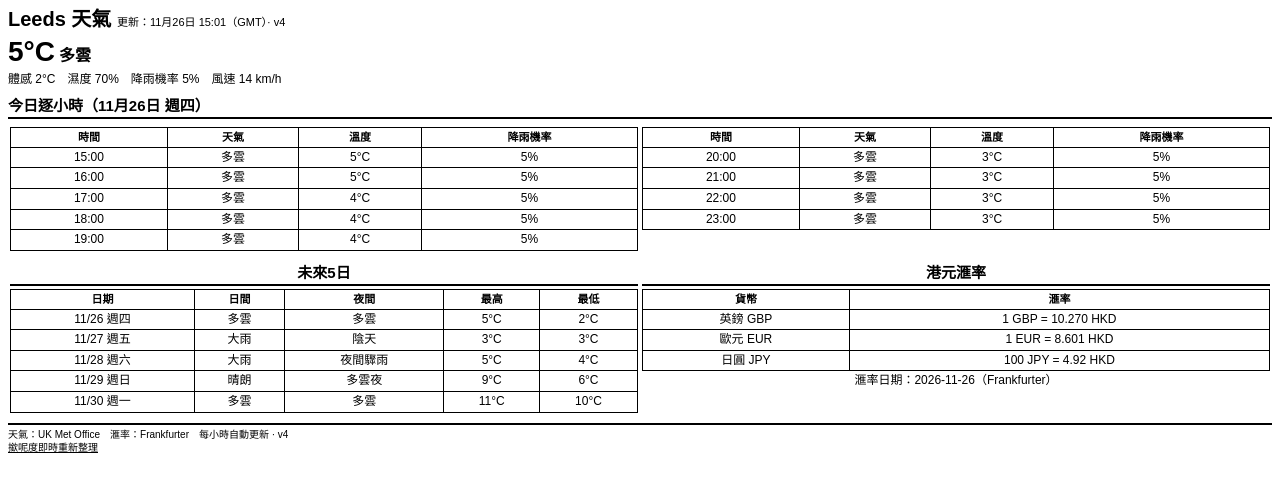
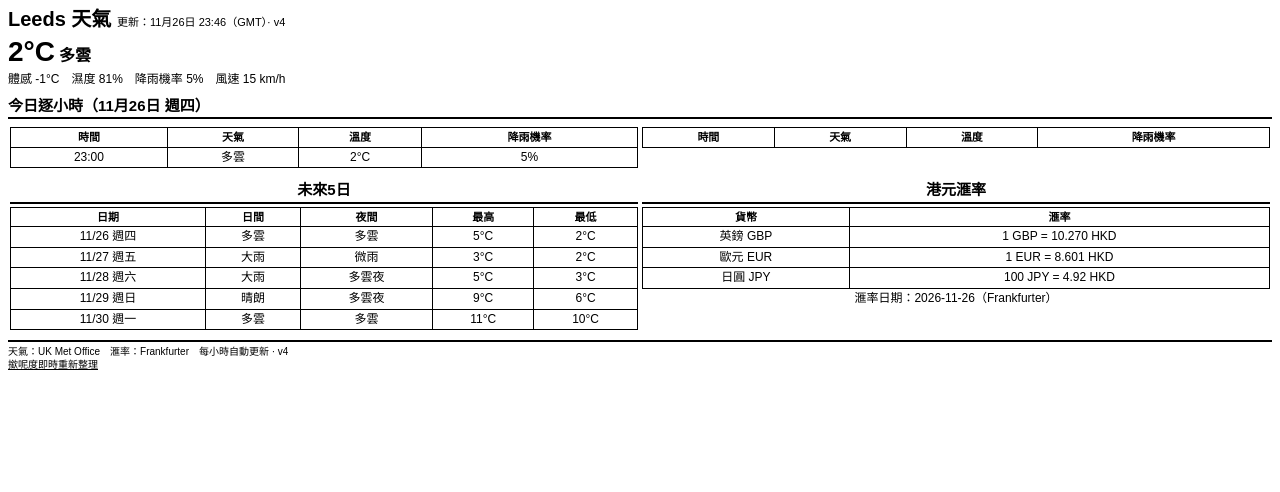
Before and after one commit to apharmduk/kindle-dashboard, a plain HTML site: page index.html in a window 1280 px wide. Drawn offline with Linux system fonts and the light colour scheme.

Commit message:
Hourly dashboard update

```diff
--- a/index.html
+++ b/index.html
@@ -22,33 +22,25 @@ svg{vertical-align:middle;}
 .foot{font-size:10px;margin-top:8px;border-top:2px solid #000;padding-top:3px;}
 a{color:#000;}
 </style></head><body>
-<h1>Leeds 天氣 <span class="updated">更新：11月26日 15:01（GMT）· v4</span></h1>
-<div class="cur"><span class="bignum">5°C</span> <span class="cond">多雲</span></div>
-<p class="meta">體感 2°C　濕度 70%　降雨機率 5%　風速 14 km/h</p>
+<h1>Leeds 天氣 <span class="updated">更新：11月26日 23:46（GMT）· v4</span></h1>
+<div class="cur"><span class="bignum">2°C</span> <span class="cond">多雲</span></div>
+<p class="meta">體感 -1°C　濕度 81%　降雨機率 5%　風速 15 km/h</p>
 <h2>今日逐小時（11月26日 週四）</h2>
 <table class="lt"><tr>
 <td class="lc" width="50%" valign="top"><table>
 <tr><th>時間</th><th>天氣</th><th>溫度</th><th>降雨機率</th></tr>
-<tr><td>15:00</td><td>多雲</td><td>5°C</td><td>5%</td></tr>
-<tr><td>16:00</td><td>多雲</td><td>5°C</td><td>5%</td></tr>
-<tr><td>17:00</td><td>多雲</td><td>4°C</td><td>5%</td></tr>
-<tr><td>18:00</td><td>多雲</td><td>4°C</td><td>5%</td></tr>
-<tr><td>19:00</td><td>多雲</td><td>4°C</td><td>5%</td></tr>
+<tr><td>23:00</td><td>多雲</td><td>2°C</td><td>5%</td></tr>
 </table></td>
 <td class="lc" width="50%" valign="top"><table>
 <tr><th>時間</th><th>天氣</th><th>溫度</th><th>降雨機率</th></tr>
-<tr><td>20:00</td><td>多雲</td><td>3°C</td><td>5%</td></tr>
-<tr><td>21:00</td><td>多雲</td><td>3°C</td><td>5%</td></tr>
-<tr><td>22:00</td><td>多雲</td><td>3°C</td><td>5%</td></tr>
-<tr><td>23:00</td><td>多雲</td><td>3°C</td><td>5%</td></tr>
 </table></td>
 </tr></table>
 <table class="lt"><tr><td class="lc" width="50%" valign="top">
 <h2>未來5日</h2>
 <table><tr><th>日期</th><th>日間</th><th>夜間</th><th>最高</th><th>最低</th></tr>
 <tr><td>11/26 週四</td><td>多雲</td><td>多雲</td><td>5°C</td><td>2°C</td></tr>
-<tr><td>11/27 週五</td><td>大雨</td><td>陰天</td><td>3°C</td><td>3°C</td></tr>
-<tr><td>11/28 週六</td><td>大雨</td><td>夜間驟雨</td><td>5°C</td><td>4°C</td></tr>
+<tr><td>11/27 週五</td><td>大雨</td><td>微雨</td><td>3°C</td><td>2°C</td></tr>
+<tr><td>11/28 週六</td><td>大雨</td><td>多雲夜</td><td>5°C</td><td>3°C</td></tr>
 <tr><td>11/29 週日</td><td>晴朗</td><td>多雲夜</td><td>9°C</td><td>6°C</td></tr>
 <tr><td>11/30 週一</td><td>多雲</td><td>多雲</td><td>11°C</td><td>10°C</td></tr>
 </table>
```
